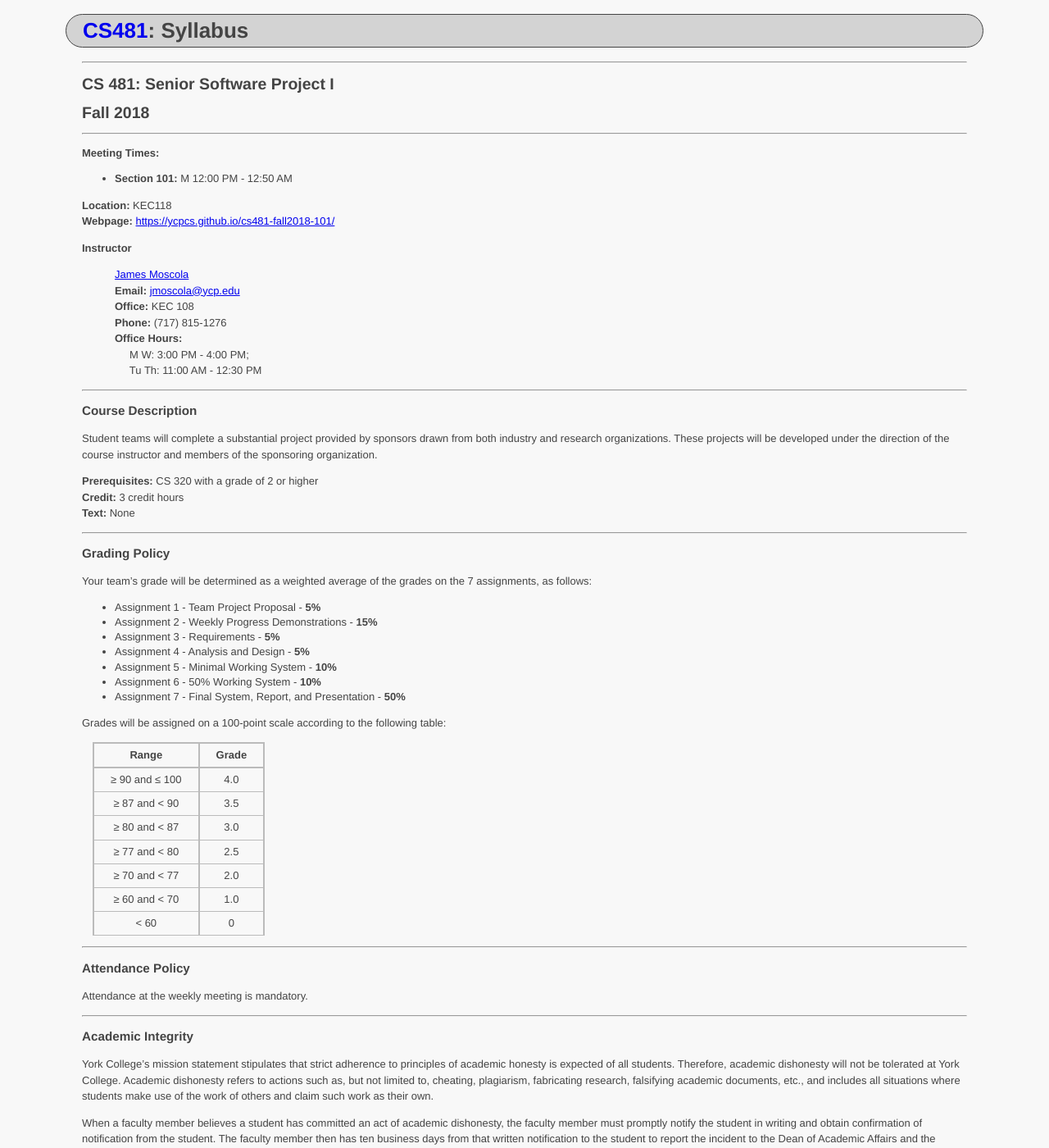
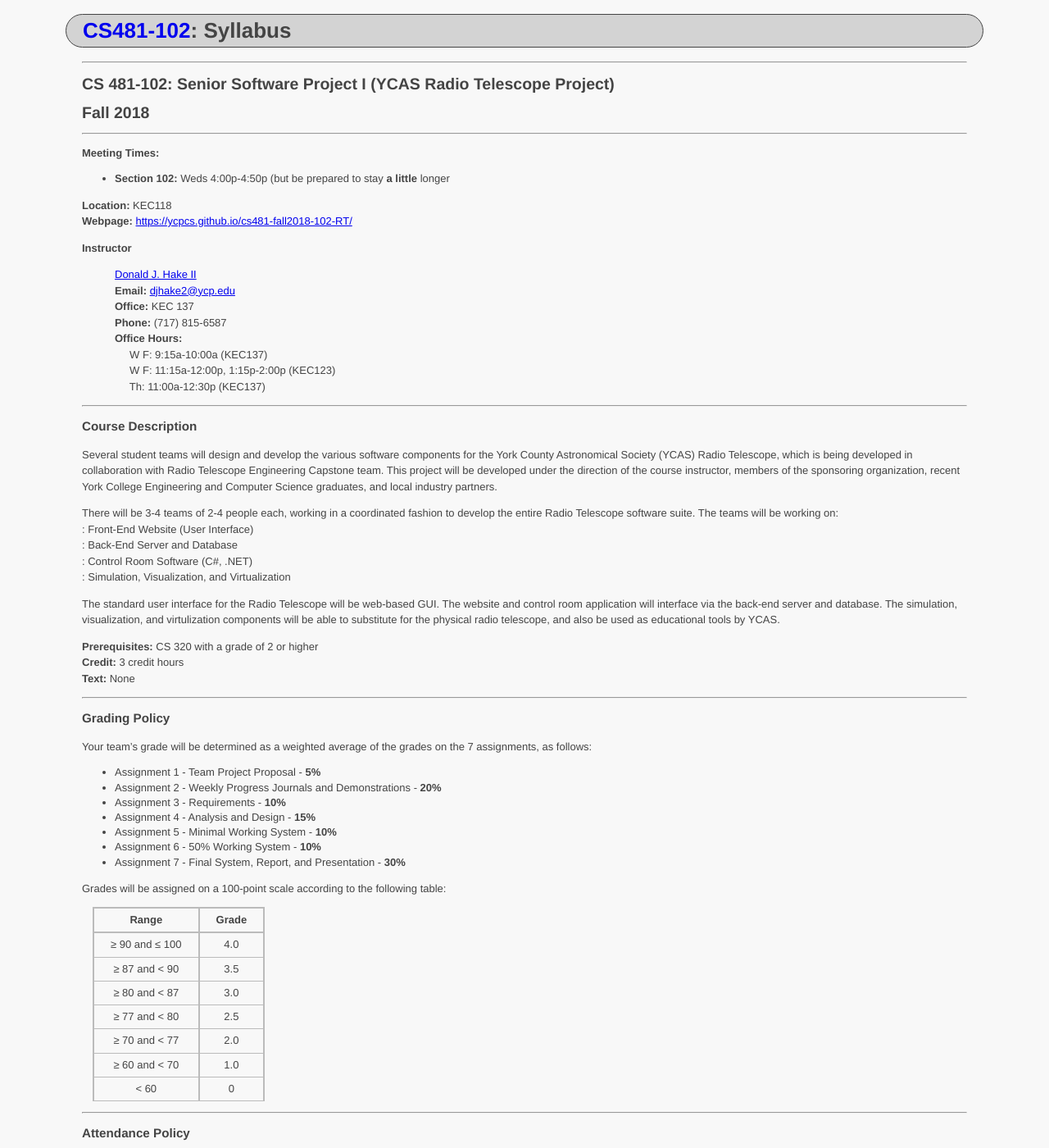
Before and after one commit to ycpcs/cs481-fall2018-102-RT, a Jekyll site: the page built from syllabus.md, in a window 1280 px wide and 1400 px high. Shown: the whole window at 82% size. Built offline with Jekyll 4.4.1, drawn with Linux system fonts in a browser that asks for light colours; some of the changed text lies outside the part shown.

Commit message:
edits to syllabus for RT section

```diff
--- a/syllabus.md
+++ b/syllabus.md
@@ -1,12 +1,12 @@
 ---
 layout: default
-course_number: CS481
+course_number: CS481-102
 title: Syllabus
 ---
 
 --- --- --- --- --- --- --- --- --- --- --- --- --- --- --- --- --- --- --- --- --- --- --- ---
 
-## CS 481: Senior Software Project I
+## CS 481-102: Senior Software Project I (YCAS Radio Telescope Project)
 
 ## Fall 2018
 
@@ -16,20 +16,21 @@ title: Syllabus
 
 **Meeting Times:**
 
- - **Section 101:**  M        12:00 PM - 12:50 AM <br>
+ - **Section 102:**  Weds     4:00p-4:50p (but be prepared to stay **a little** longer<br>
 
 **Location:** KEC118<br>
-**Webpage:**  [https://ycpcs.github.io/cs481-fall2018-101/](https://ycpcs.github.io/cs481-fall2018-101/)
+**Webpage:**  [https://ycpcs.github.io/cs481-fall2018-102-RT/](https://ycpcs.github.io/cs481-fall2018-102-RT/)
 
 **Instructor**
 
->[James Moscola](http://faculty.ycp.edu/~jmoscola/)<br>
-**Email:** <jmoscola@ycp.edu><br>
-**Office:** KEC 108<br>
-**Phone:** (717) 815-1276<br>
+>[Donald J. Hake II](http://faculty.ycp.edu/~djhake2/)<br>
+**Email:** <djhake2@ycp.edu><br>
+**Office:** KEC 137<br>
+**Phone:** (717) 815-6587<br>
 **Office Hours:** <br>&nbsp;&nbsp;&nbsp;&nbsp;
-M W: 3:00 PM - 4:00 PM;<br>&nbsp;&nbsp;&nbsp;&nbsp;
-Tu Th: 11:00 AM - 12:30 PM
+W F: 9:15a-10:00a (KEC137) <br>&nbsp;&nbsp;&nbsp;&nbsp;
+W F: 11:15a-12:00p, 1:15p-2:00p (KEC123) <br>&nbsp;&nbsp;&nbsp;&nbsp;
+Th:  11:00a-12:30p (KEC137)
 
 
 --- --- --- --- --- --- --- --- --- --- --- --- --- --- --- --- --- --- --- --- --- --- --- ---
@@ -39,7 +40,15 @@ Tu Th: 11:00 AM - 12:30 PM
 ### Course Description
 
 
-Student teams will complete a substantial project provided by sponsors drawn from both industry and research organizations. These projects will be developed under the direction of the course instructor and members of the sponsoring organization.
+Several student teams will design and develop the various software components for the York County Astronomical Society (YCAS) Radio Telescope, which is being developed in collaboration with Radio Telescope Engineering Capstone team.  This project will be developed under the direction of the course instructor, members of the sponsoring organization, recent York College Engineering and Computer Science graduates, and local industry partners.
+
+There will be 3-4 teams of 2-4 people each, working in a coordinated fashion to develop the entire Radio Telescope software suite.  The teams will be working on:<br>
+	<insert team-name here>: Front-End Website (User Interface)<br>
+	<insert team-name here>: Back-End Server and Database<br>
+	<insert team-name here>: Control Room Software (C#, .NET)<br>
+	<insert team-name here>: Simulation, Visualization, and Virtualization<br>
+
+The standard user interface for the Radio Telescope will be web-based GUI.  The website and control room application will interface via the back-end server and database.  The simulation, visualization, and virtulization components will be able to substitute for the physical radio telescope, and also be used as educational tools by YCAS.
 
 **Prerequisites:**  CS 320 with a grade of 2 or higher<br>
 **Credit:**		3 credit hours<br>
@@ -54,12 +63,12 @@ Student teams will complete a substantial project provided by sponsors drawn fro
 Your team's grade will be determined as a weighted average of the grades on the 7 assignments, as follows:
 
 -   Assignment 1 - Team Project Proposal - **5%**
--   Assignment 2 - Weekly Progress Demonstrations - **15%**
--   Assignment 3 - Requirements - **5%**
--   Assignment 4 - Analysis and Design - **5%**
+-   Assignment 2 - Weekly Progress Journals and Demonstrations - **20%**
+-   Assignment 3 - Requirements - **10%**
+-   Assignment 4 - Analysis and Design - **15%**
 -   Assignment 5 - Minimal Working System - **10%**
 -   Assignment 6 - 50% Working System - **10%**
--   Assignment 7 - Final System, Report, and Presentation - **50%**
+-   Assignment 7 - Final System, Report, and Presentation - **30%**
 
 Grades will be assigned on a 100-point scale according to the following table:
 
@@ -79,7 +88,7 @@ Grades will be assigned on a 100-point scale according to the following table:
 
 ### Attendance Policy
 
-Attendance at the weekly meeting is mandatory.
+**Attendance at the weekly meeting is mandatory**.
 
 --- --- --- --- --- --- --- --- --- --- --- --- --- --- --- --- --- --- --- --- --- --- --- ---
 
```
